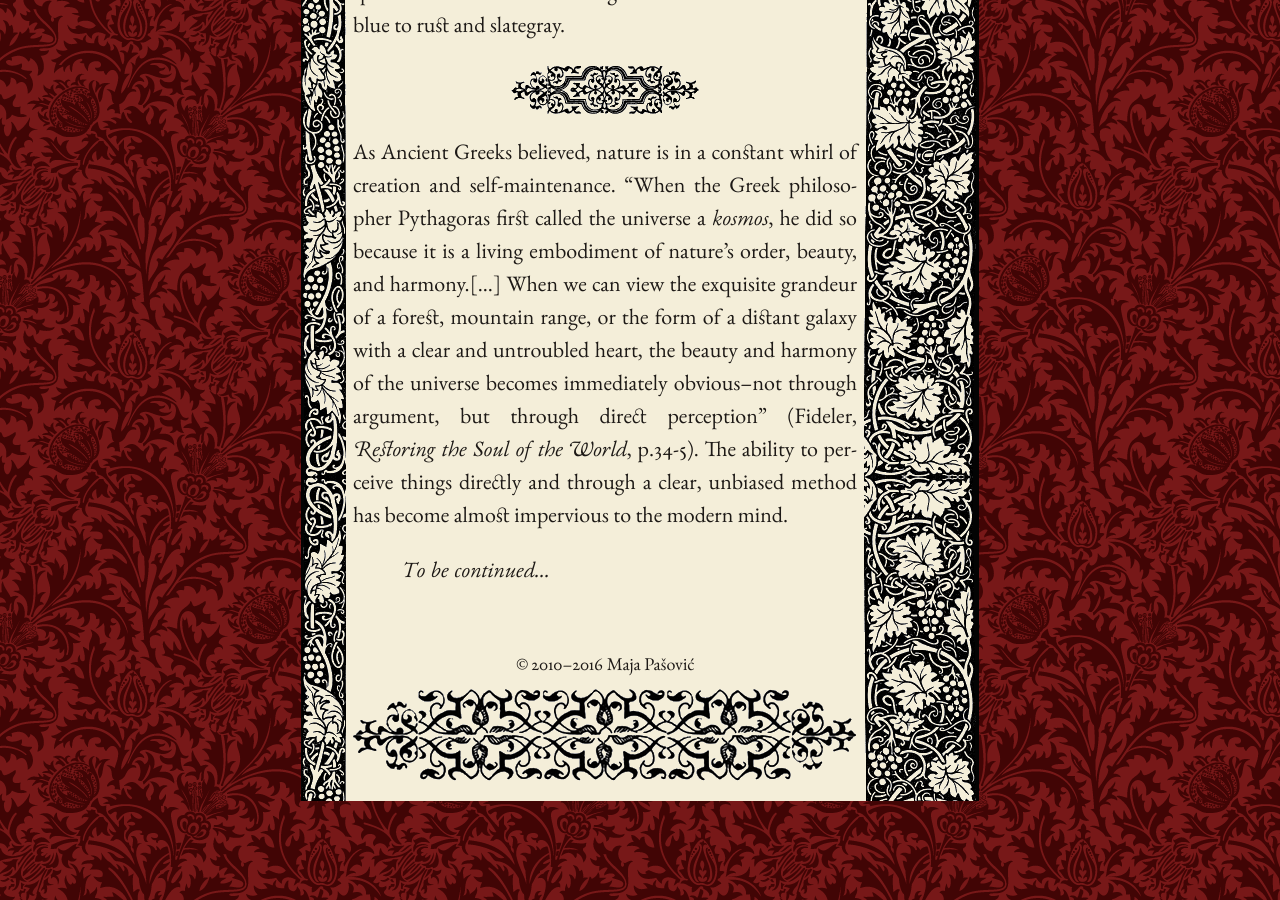
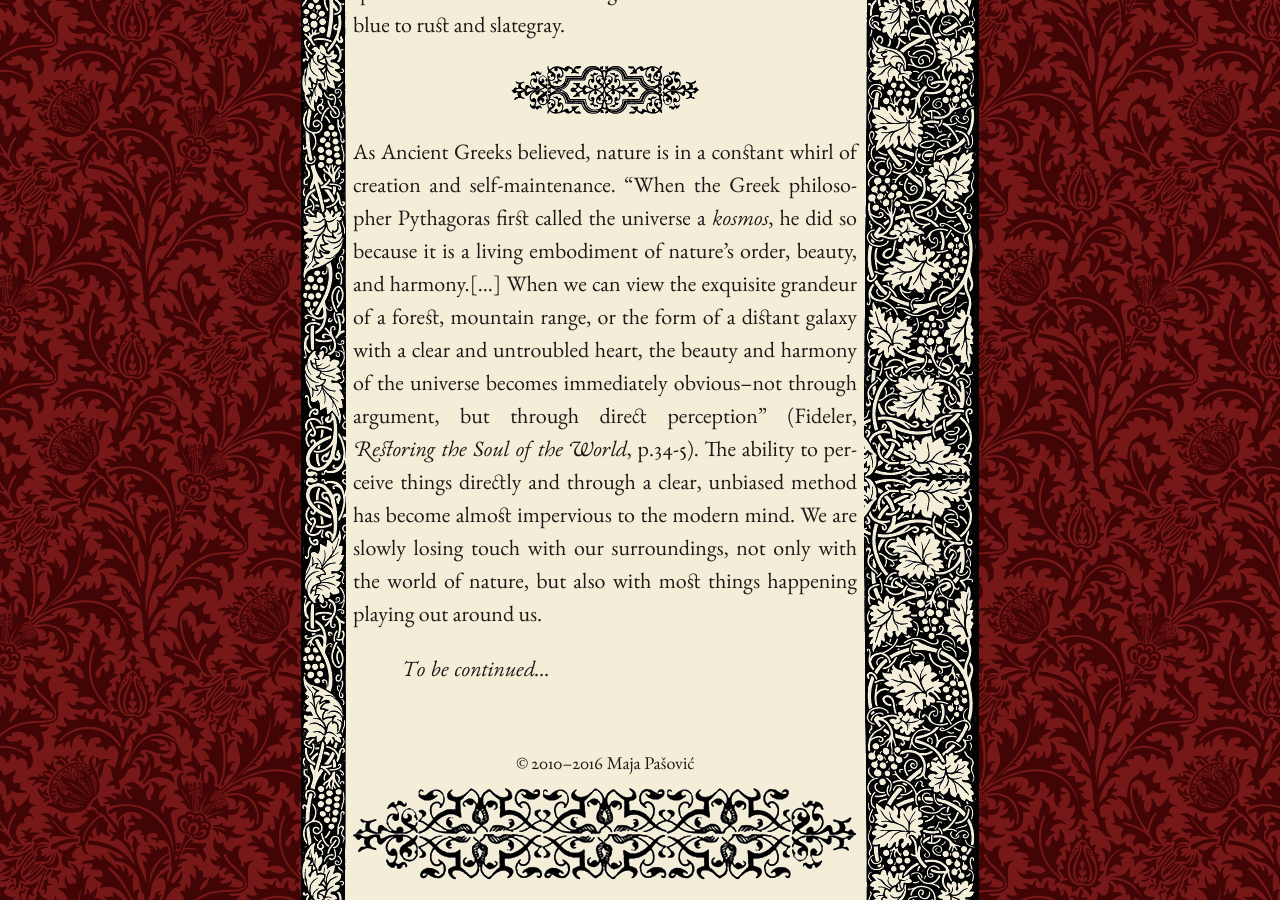
Before and after one commit to mpasovic/majapasovic.org, a Jekyll site: the page built from _posts/2016-07-06-a-lamenting-song-for-fireflies-progressive-destruction-of-the-environment-and-its-consequences.md, in a window 1280 px wide and 900 px high, scrolled down 3471 px. Built offline with Jekyll 4.4.1, drawn with Linux system fonts in a browser that asks for light colours; nearby versions of some CDN libraries.

Commit message:
Updated 2016-07-06-a-lamenting-song-for-fireflies-progressive-destruction-of-the-environment-and-its-consequences.md

```diff
--- a/_posts/2016-07-06-a-lamenting-song-for-fireflies-progressive-destruction-of-the-environment-and-its-consequences.md
+++ b/_posts/2016-07-06-a-lamenting-song-for-fireflies-progressive-destruction-of-the-environment-and-its-consequences.md
@@ -28,6 +28,6 @@
 Then, one day--after the childhood age has reached the end--reality hits us with its cruel truth: the summer nights that we used to know have changed substantially, and fireflies have started to gradually abandon the human race. Now, the night sky in the cities is not lit up by these luminous insects; instead, it is strewn with the reflection of colossal glowing glass boards, monstrous skyscrapers, and noisy traffic. Even the garlands of trees and flowers in the countryside and forests have been replaced with concrete, bricks and cement mortar; the waterways are being resized and transformed into areas fit for cargo vessels (as scientists have observed, many species of fireflies like to reside close to water); light pollution is on the rise, due to overpopulated cities and increased traffic; and finally, pesticides have become the staple ingredient of grass, food, and air. All of these factors have largely contributed to a decline in the number of firefly species worldwide. Summer nights have darkened from tufts blue to rust and slategray.
 
 *****
-As Ancient Greeks believed, nature is in a constant whirl of creation and self-maintenance. "When the Greek philosopher Pythagoras first called the universe a *kosmos*, he did so because it is a living embodiment of nature's order, beauty, and harmony.[...] When we can view the exquisite grandeur of a forest, mountain range, or the form of a distant galaxy with a clear and untroubled heart, the beauty and harmony of the universe becomes immediately obvious--not through argument, but through direct perception" (Fideler, *Restoring the Soul of the World*, p.34-5). The ability to perceive things directly and through a clear, unbiased method has become almost impervious to the modern mind.
+As Ancient Greeks believed, nature is in a constant whirl of creation and self-maintenance. "When the Greek philosopher Pythagoras first called the universe a *kosmos*, he did so because it is a living embodiment of nature's order, beauty, and harmony.[...] When we can view the exquisite grandeur of a forest, mountain range, or the form of a distant galaxy with a clear and untroubled heart, the beauty and harmony of the universe becomes immediately obvious--not through argument, but through direct perception" (Fideler, *Restoring the Soul of the World*, p.34-5). The ability to perceive things directly and through a clear, unbiased method has become almost impervious to the modern mind. We are slowly losing touch with our surroundings, not only with the world of nature, but also with most things happening playing out around us.
 
 *To be continued...*
```
